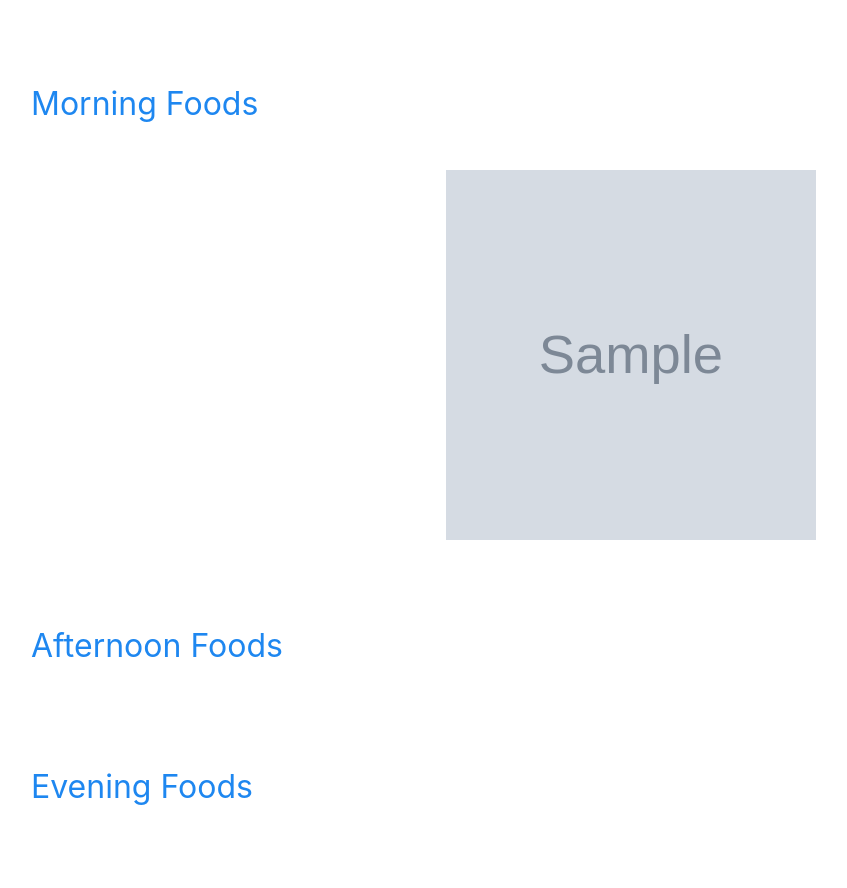
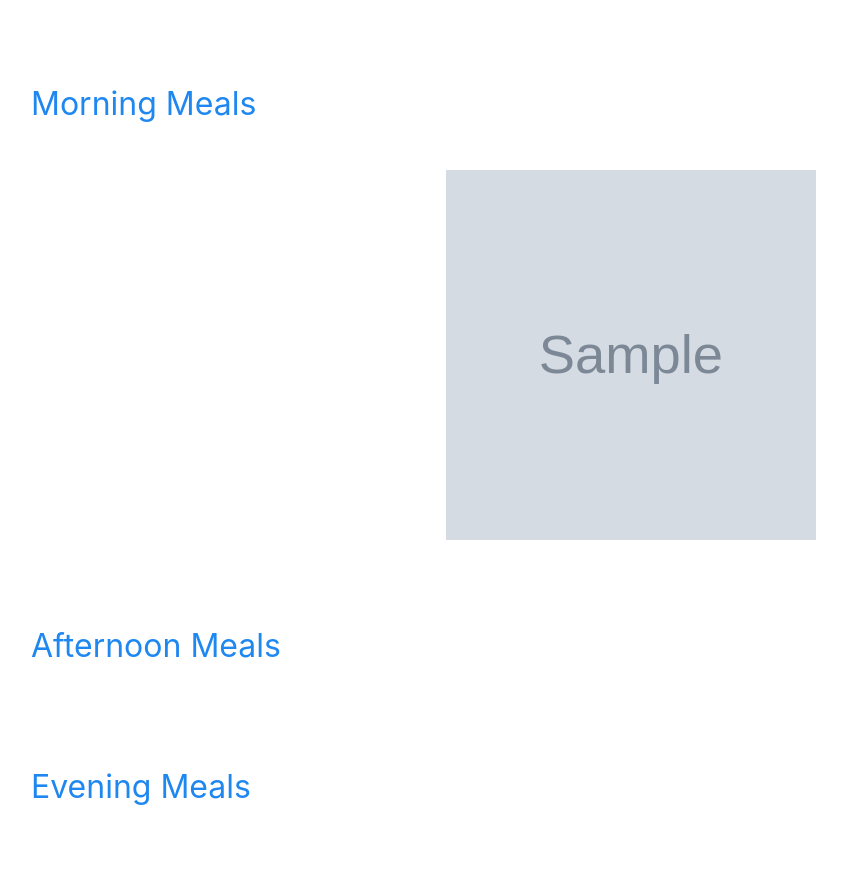
Before and after one commit to AkinoJoey/meal_ratings_site, a Django app: page / in a window 1280 px wide. Shown: the part 1140-2028 px from the top of the page, without its empty margins (9-856 px from the left). Run offline with Django 4.2, Linux system fonts and the light colour scheme; tables that the repository leaves empty hold one stand-in row (values such as "Sample post"); grey boxes marked "Sample" are stand-in pictures; parts of the project's set-up code (start-up, migrations or seed data) failed here and were passed over; some libraries are stand-ins or nearby versions.

Commit message:
文字を修正

```diff
--- a/meal_ratings_site/meals/templates/meals/index.html
+++ b/meal_ratings_site/meals/templates/meals/index.html
@@ -1,7 +1,7 @@
 {% extends 'meals/base.html' %}
 
 {% block title %}
-<h1>Meal Ratings Site</h1>
+<title>Meal Ratings Site</title>
 {% endblock title %}
 
 {% block content %}
@@ -40,7 +40,7 @@
     <!-- morning -->
     <div class="uk-section uk-padding-remove-top">
         <div class="uk-container">
-            <h2><a href="#">Morning Foods</a></h2>
+            <h2><a href="#">Morning Meals</a></h2>
             <div class="uk-flex uk-flex-around uk-align-center" uk-grid>
                 {% for meal in morning_foods_list %}
                 <div class="uk-padding-small uk-width-1-1 uk-width-1-3@s">
@@ -55,7 +55,7 @@
     <!-- afternoon -->
     <div class="uk-section uk-padding-remove-top">
         <div class="uk-container">
-            <h2><a href="#">Afternoon Foods</a></h2>
+            <h2><a href="#">Afternoon Meals</a></h2>
             <div class="uk-flex uk-flex-around uk-align-center" uk-grid>
                 {% for meal in afternoon_foods_list %}
                 <div class="uk-padding-small uk-width-1-1 uk-width-1-3@s">
@@ -70,7 +70,7 @@
     <!-- evening -->
     <div class="uk-section uk-padding-remove-top">
         <div class="uk-container">
-            <h2><a href="#">Evening Foods</a></h2>
+            <h2><a href="#">Evening Meals</a></h2>
             <div class="uk-flex uk-flex-around uk-align-center" uk-grid>
                 {% for meal in evening_foods_list %}
                 <div class="uk-padding-small uk-width-1-1 uk-width-1-3@s">
@@ -126,18 +126,6 @@
                 </div>
                 <button type="submit" class="uk-button uk-button-primary uk-align-center">Submit</button>
             </form>
-            {% if form.errors %}
-            <div class="errors">
-                <p>フォームに以下のエラーがあります:</p>
-                <ul>
-                    {% for field in form %}
-                    {% if field.errors %}
-                    <li>{{ field.label }}: {{ field.errors|join:", " }}</li>
-                    {% endif %}
-                    {% endfor %}
-                </ul>
-            </div>
-            {% endif %}
         </div>
     </div>
 </div>
```
